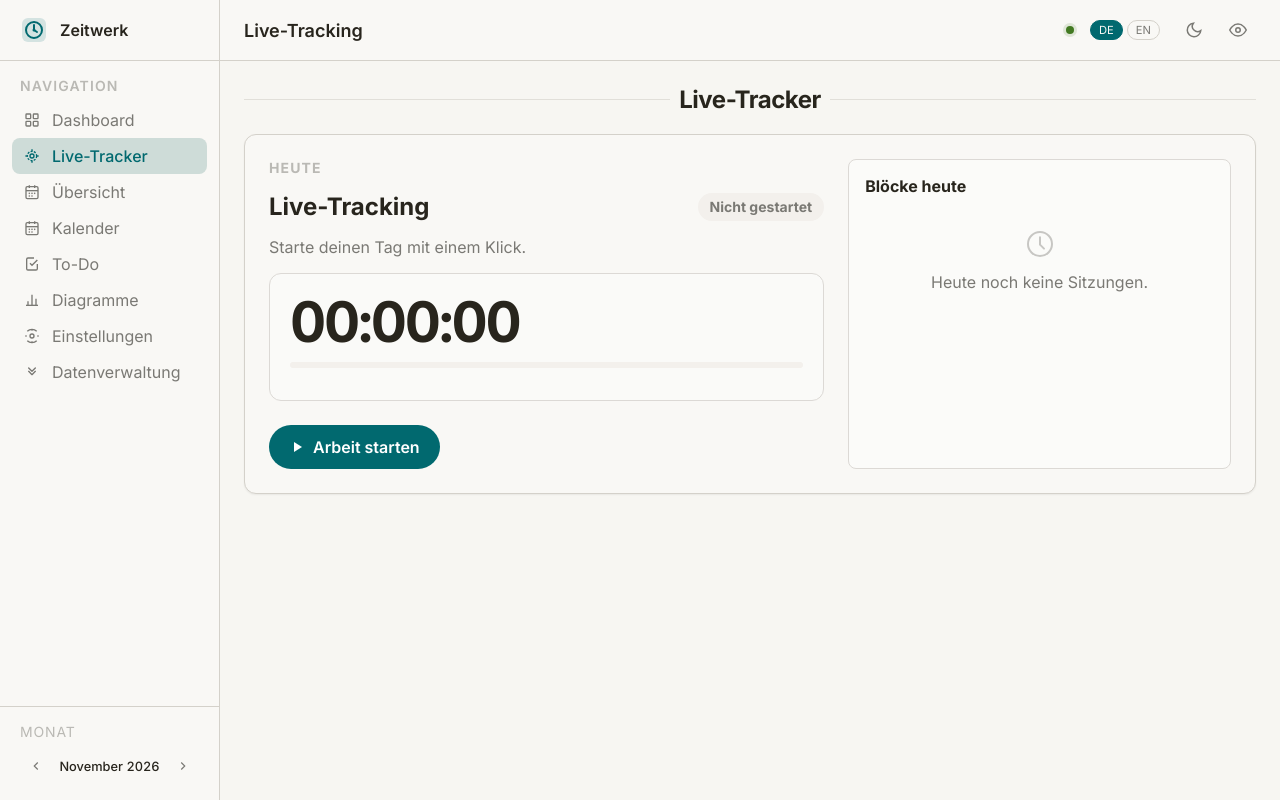
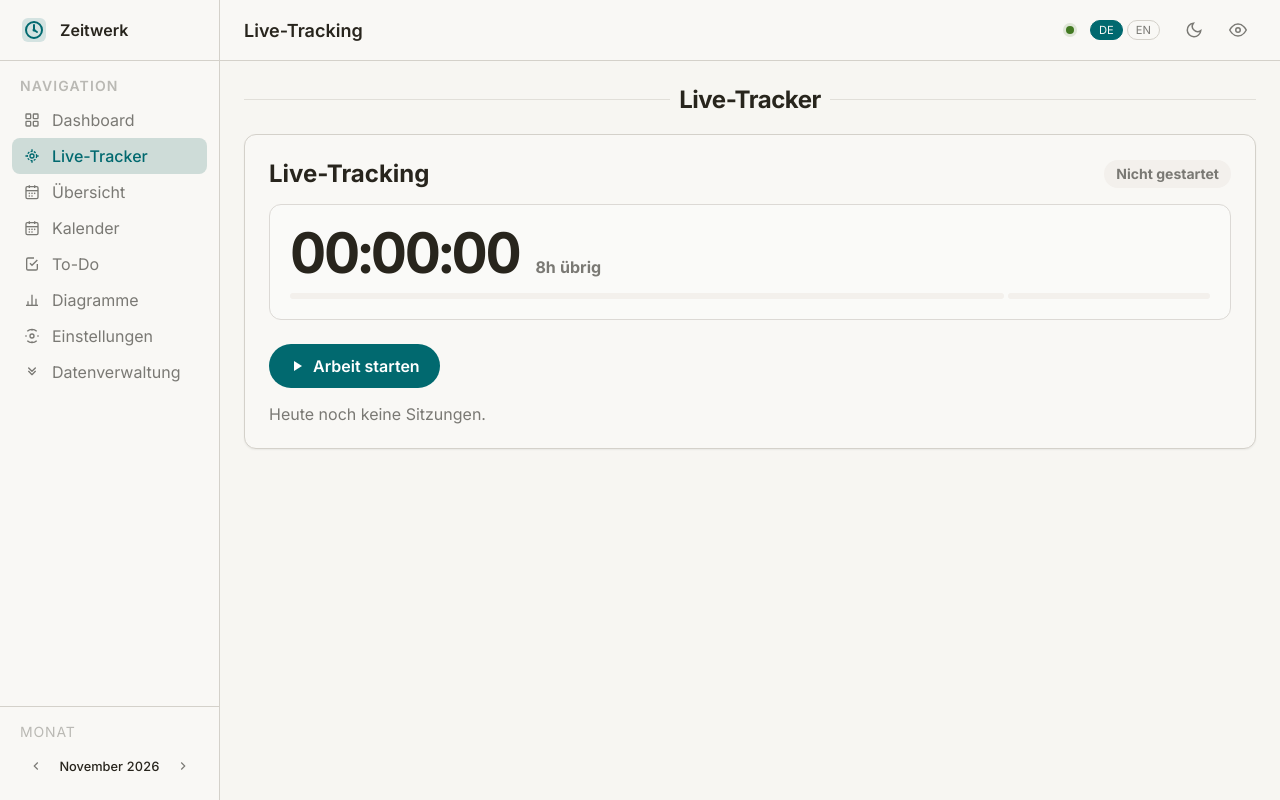
Before and after one commit to beri336/zeitwerk, a Vue app: page /#/livetracking in a window 1280 px wide. Built offline with nearby package versions, Linux system fonts and the light colour scheme.

Commit message:
refactor(live): simplify the tracker
- show the remaining time or overtime next to the clock
- keep today's blocks and drop the repeated status

```diff
--- a/src/components/features/LiveTrackerCard.vue
+++ b/src/components/features/LiveTrackerCard.vue
@@ -2,21 +2,12 @@
 
 <template>
 
-  <section
-    class="live-card"
-    :class="[statusMeta.className, { 'is-critical': isCritical }]"
-  >
+  <section class="live-card" :class="[
+    statusMeta.className,
+    { 'is-critical': isCritical, 'has-blocks': sessionBlocks.length },
+  ]">
     <!-- LEFT: Main panel -->
     <div class="live-card__main">
-      <div class="live-card__eyebrow">
-        <span>{{ $t("common.today") }}</span>
-        <span
-          v-if="store.liveStatus === 'working'"
-          class="pulse-dot"
-          aria-hidden="true"
-        />
-      </div>
-
       <div class="live-card__header">
         <h2 class="live-card__title">{{ $t("live.title") }}</h2>
         <span class="live-card__status">
@@ -25,67 +16,43 @@
         </span>
       </div>
 
-      <p class="live-card__hint">{{ statusMeta.hint }}</p>
-
       <!-- Clock hero -->
-      <div
-        class="live-card__hero"
-        :class="{ 'hero--overtime': isOvertime, 'hero--critical': isCritical }"
-      >
-        <div
-          class="live-card__clock"
-          :class="{ 'clock--critical': isCritical }"
-        >
+      <div class="live-card__hero" :class="{ 'hero--overtime': isOvertime, 'hero--critical': isCritical }">
+        <div class="live-card__clock-row">
+          <div class="live-card__clock" :class="{ 'clock--critical': isCritical }">
             {{ formatLiveDuration(liveWorkHours) }}
+          </div>
+          <p class="live-card__balance" :class="{ 'is-over': isOvertime, 'is-critical': isCritical }">
+            {{ balanceLabel }}
+          </p>
         </div>
 
         <!-- Progress bar -->
-        <div
-          class="live-progress"
-          :title="`${Math.round(progressPercent)}% ${$t('live.progress_title', { hours: TARGET_HOURS.value })}`"
-        >
-          <div
-            class="live-progress__fill"
-            :class="{
-              'fill--overtime': isOvertime,
+        <div class="live-progress" :title="progressTitle">
+          <div class="live-progress__scale">
+            <div class="live-progress__fill" :style="{ width: `${goalFill}%` }" />
+          </div>
+          <div class="live-progress__over">
+            <div class="live-progress__fill" :class="{
+              'fill--overtime': isOvertime && !isCritical,
               'fill--critical': isCritical,
-            }"
-            :style="{ width: `${progressPercent}%` }"
-          />
+            }" :style="{ width: `${overtimeFill}%` }" />
+          </div>
         </div>
 
         <!-- Meta chips -->
-        <div class="live-card__meta">
+        <div v-if="startedAtLabel || store.liveStatus === 'break' || grossToday > 0" class="live-card__meta">
           <span v-if="startedAtLabel" class="live-meta-chip">
             <svg class="chip-icon" viewBox="0 0 16 16" fill="none">
-              <circle
-                cx="8"
-                cy="8"
-                r="6.5"
-                stroke="currentColor"
-                stroke-width="1.5"
-              />
-              <path
-                d="M8 5v3.5l2 2"
-                stroke="currentColor"
-                stroke-width="1.5"
-                stroke-linecap="round"
-              />
+              <circle cx="8" cy="8" r="6.5" stroke="currentColor" stroke-width="1.5" />
+              <path d="M8 5v3.5l2 2" stroke="currentColor" stroke-width="1.5" stroke-linecap="round" />
             </svg>
             {{ $t("live.started_at", { time: startedAtLabel }) }}
           </span>
 
-          <span
-            v-if="store.liveStatus === 'break'"
-            class="live-meta-chip live-meta-chip--break"
-          >
+          <span v-if="store.liveStatus === 'break'" class="live-meta-chip live-meta-chip--break">
             <svg class="chip-icon" viewBox="0 0 16 16" fill="none">
-              <path
-                d="M6 4v8M10 4v8"
-                stroke="currentColor"
-                stroke-width="1.5"
-                stroke-linecap="round"
-              />
+              <path d="M6 4v8M10 4v8" stroke="currentColor" stroke-width="1.5" stroke-linecap="round" />
             </svg>
             {{
               $t("live.break_duration", {
@@ -94,18 +61,7 @@
             }}
           </span>
 
-          <span
-            v-if="store.liveStatus !== 'idle'"
-            class="live-meta-chip"
-            :class="{ 'live-meta-chip--goal': isOvertime }"
-          >
-            {{ formatRemainingHours(remainingHours) }}
-          </span>
-
-          <span
-            v-if="store.grossHourlyRate > 0"
-            class="live-meta-chip live-meta-chip--earnings"
-          >
+          <span v-if="store.grossHourlyRate > 0" class="live-meta-chip live-meta-chip--earnings">
             {{
               $t("live.tracked_today", {
                 val: mask(formatCurrency(grossToday)),
@@ -117,11 +73,7 @@
 
       <!-- Actions -->
       <div class="live-card__actions">
-        <button
-          v-if="store.liveStatus === 'idle'"
-          class="btn live-btn live-btn--primary"
-          @click="onStartWork"
-        >
+        <button v-if="store.liveStatus === 'idle'" class="btn live-btn live-btn--primary" @click="onStartWork">
           <svg viewBox="0 0 16 16" fill="none" class="btn-icon">
             <polygon points="5,3 13,8 5,13" fill="currentColor" />
           </svg>
@@ -129,29 +81,16 @@
         </button>
 
         <template v-else-if="store.liveStatus === 'working'">
-          <button
-            class="btn live-btn live-btn--secondary"
-            @click="onStartBreak"
-          >
+          <button class="btn live-btn live-btn--secondary" @click="onStartBreak">
             <svg viewBox="0 0 16 16" fill="none" class="btn-icon">
-              <path
-                d="M5 4v8M11 4v8"
-                stroke="currentColor"
-                stroke-width="2"
-                stroke-linecap="round"
-              />
+              <path d="M5 4v8M11 4v8" stroke="currentColor" stroke-width="2" stroke-linecap="round" />
             </svg>
             {{ $t("live.start_break") }}
           </button>
-          <button class="btn live-btn live-btn--ghost" @click="onFinishWorkDay">
+          <button class="btn live-btn live-btn--finish" @click="onFinishWorkDay">
             <svg viewBox="0 0 16 16" fill="none" class="btn-icon">
-              <path
-                d="M3 8h10M9 4l4 4-4 4"
-                stroke="currentColor"
-                stroke-width="1.5"
-                stroke-linecap="round"
-                stroke-linejoin="round"
-              />
+              <path d="M3 8h10M9 4l4 4-4 4" stroke="currentColor" stroke-width="1.5" stroke-linecap="round"
+                stroke-linejoin="round" />
             </svg>
             {{ $t("live.finish_day") }}
           </button>
@@ -164,24 +103,22 @@
             </svg>
             {{ $t("live.resume") }}
           </button>
-          <button class="btn live-btn live-btn--ghost" @click="onFinishWorkDay">
+          <button class="btn live-btn live-btn--finish" @click="onFinishWorkDay">
             <svg viewBox="0 0 16 16" fill="none" class="btn-icon">
-              <path
-                d="M3 8h10M9 4l4 4-4 4"
-                stroke="currentColor"
-                stroke-width="1.5"
-                stroke-linecap="round"
-                stroke-linejoin="round"
-              />
+              <path d="M3 8h10M9 4l4 4-4 4" stroke="currentColor" stroke-width="1.5" stroke-linecap="round"
+                stroke-linejoin="round" />
             </svg>
             {{ $t("live.finish_day") }}
           </button>
         </template>
       </div>
+      <p v-if="!sessionBlocks.length" class="live-empty">
+        {{ $t("live.no_sessions") }}
+      </p>
     </div>
 
     <!-- RIGHT: Session blocks -->
-    <div class="live-card__side">
+    <div v-if="sessionBlocks.length" class="live-card__side">
       <div class="live-card__side-header">
         <span class="live-card__side-title">{{ $t("live.blocks_title") }}</span>
         <span v-if="sessionBlocks.length" class="side-count">{{
@@ -190,52 +127,22 @@
       </div>
 
       <div v-if="sessionBlocks.length" class="live-blocks">
-        <div
-          v-for="(block, index) in sessionBlocks"
-          :key="index"
-          class="live-block"
-          :class="{ 'live-block--active': !block.end }"
-        >
+        <div v-for="(block, index) in sessionBlocks" :key="index" class="live-block"
+          :class="{ 'live-block--active': !block.end }">
           <div class="live-block__index">{{ index + 1 }}</div>
           <div class="live-block__content">
             <span class="live-block__time">
               {{ block.start || "—" }}
               <span class="block-separator">→</span>
               <span :class="{ 'block-running': !block.end }">{{
-                block.end || "running"
+                block.end || $t("live.running")
               }}</span>
             </span>
             <span v-if="block.pause" class="live-block__pause">{{
               $t("live.block_pause", { val: block.pause })
             }}</span>
           </div>
-          <span v-if="!block.end" class="block-live-dot" />
         </div>
-      </div>
-
-      <div v-else class="live-empty">
-        <svg viewBox="0 0 24 24" fill="none" class="empty-icon">
-          <circle
-            cx="12"
-            cy="12"
-            r="9"
-            stroke="currentColor"
-            stroke-width="1.5"
-          />
-          <path
-            d="M12 7v5.5l3 3"
-            stroke="currentColor"
-            stroke-width="1.5"
-            stroke-linecap="round"
-          />
-        </svg>
-        {{ $t("live.no_sessions") }}
-      </div>
-
-      <!-- Daily summary if any work done -->
-      <div v-if="sessionBlocks.length" class="live-side-summary">
-        <span>{{ $t("live.total_tracked") }}</span>
-        <strong>{{ formatLiveDuration(liveWorkHours) }}</strong>
       </div>
     </div>
   </section>
@@ -476,9 +383,31 @@ const liveBreakSeconds = computed(() => {
   );
 });
 
-const progressPercent = computed(() =>
-  Math.min(100, (liveWorkHours.value / TARGET_HOURS.value) * 100),
+const overtimeHours = computed(() =>
+  Math.max(0, liveWorkHours.value - TARGET_HOURS.value),
 );
+
+const goalFill = computed(() => {
+  const target = TARGET_HOURS.value;
+  if (!target) return 0;
+
+  return Math.min(100, (liveWorkHours.value / target) * 100);
+});
+
+const overtimeFill = computed(() => {
+  const span = MAX_WORK_HOURS.value - TARGET_HOURS.value;
+  if (span <= 0)
+    return overtimeHours.value > 0 ? 100 : 0;
+
+  return Math.min(100, (overtimeHours.value / span) * 100);
+});
+
+const progressTitle = computed(() => {
+  const target = TARGET_HOURS.value || 1;
+  const percent = Math.round((liveWorkHours.value / target) * 100);
+
+  return `${percent}% ${t("live.progress_title", { hours: target })}`;
+});
 
 const isOvertime = computed(() => liveWorkHours.value >= TARGET_HOURS.value);
 const isCritical = computed(
@@ -488,6 +417,15 @@ const isCritical = computed(
 const remainingHours = computed(() =>
   Math.max(0, TARGET_HOURS.value - liveWorkHours.value),
 );
+
+const balanceLabel = computed(() => {
+  if (overtimeHours.value > 0)
+    return formatOvertimeHours(overtimeHours.value);
+  if (remainingHours.value <= 0)
+    return t("live.goal_reached");
+
+  return formatRemainingHours(remainingHours.value);
+});
 
 // Earnings
 const grossToday = computed(() => {
@@ -536,13 +474,27 @@ function formatCurrency(value) {
 
 function formatRemainingHours(hours) {
   const totalMin = Math.round(hours * 60);
-  if (totalMin <= 0) return t("live.goal_reached");
-  if (totalMin < 60) return t("live.left_time", { time: totalMin });
+  if (totalMin <= 0)
+    return t("live.goal_reached");
+  if (totalMin < 60)
+    return t("live.left_time", { time: totalMin });
+
+  const h = Math.floor(totalMin / 60);
+  const m = totalMin % 60;
+
+  return m > 0
+    ? t("live.left_time_hm", { h, m })
+    : t("live.left_time_h", { h });
+}
+
+function formatOvertimeHours(hours) {
+  const totalMin = Math.max(1, Math.round(hours * 60));
+  if (totalMin < 60) return t("live.over_time", { time: totalMin });
   const h = Math.floor(totalMin / 60);
   const m = totalMin % 60;
   return m > 0
-    ? t("live.left_time_hm", { h, m })
-    : t("live.left_time_h", { h });
+    ? t("live.over_time_hm", { h, m })
+    : t("live.over_time_h", { h });
 }
 
 // Actions
@@ -572,7 +524,7 @@ function onFinishWorkDay() {
 /* Layout */
 .live-card {
   display: grid;
-  grid-template-columns: 1.45fr 1fr;
+  grid-template-columns: 1fr;
   gap: var(--space-6);
   padding: var(--space-6);
   background: var(--color-surface);
@@ -588,65 +540,38 @@ function onFinishWorkDay() {
 
 /* State Variants */
 .live-card.is-working {
-  border-color: color-mix(
-    in oklch,
+  border-color: color-mix(in oklch,
       var(--color-success) 40%,
-    var(--color-border)
-  );
-  background: color-mix(
-    in oklch,
+      var(--color-border));
+  background: color-mix(in oklch,
       var(--color-success-highlight) 25%,
-    var(--color-surface)
-  );
+      var(--color-surface));
   box-shadow:
     var(--shadow-sm),
     0 0 0 1px color-mix(in oklch, var(--color-success) 15%, transparent);
 }
 
 .live-card.is-break {
-  border-color: color-mix(
-    in oklch,
+  border-color: color-mix(in oklch,
       var(--color-warning) 40%,
-    var(--color-border)
-  );
-  background: color-mix(
-    in oklch,
+      var(--color-border));
+  background: color-mix(in oklch,
       var(--color-warning-highlight) 20%,
-    var(--color-surface)
-  );
+      var(--color-surface));
 }
 
 .live-card.is-critical {
-  border-color: color-mix(
-    in oklch,
+  border-color: color-mix(in oklch,
       var(--color-error) 45%,
-    var(--color-border)
-  );
-  background: color-mix(
-    in oklch,
+      var(--color-border));
+  background: color-mix(in oklch,
       var(--color-error-highlight, #fef2f2) 20%,
-    var(--color-surface)
-  );
+      var(--color-surface));
 }
 
 /* Eyebrow */
-.live-card__eyebrow {
-  display: flex;
-  align-items: center;
-  gap: var(--space-2);
-  font-size: var(--text-xs);
-  text-transform: uppercase;
-  letter-spacing: 0.08em;
-  color: var(--color-text-faint);
-  font-weight: 700;
-}
-
-.pulse-dot {
-  width: 8px;
-  height: 8px;
-  border-radius: 50%;
-  background: var(--color-success);
-  animation: pulse 1.8s ease-in-out infinite;
+.live-card.has-blocks {
+  grid-template-columns: 1.45fr 1fr;
 }
 
 /* Main Panel */
@@ -662,17 +587,6 @@ function onFinishWorkDay() {
   justify-content: space-between;
   gap: var(--space-3);
   flex-wrap: wrap;
-}
-
-.live-card__title {
-  font-size: var(--text-lg);
-  font-weight: 700;
-}
-
-.live-card__hint {
-  color: var(--color-text-muted);
-  font-size: var(--text-sm);
-  max-width: 48ch;
 }
 
 /* Status Badge */
@@ -725,19 +639,39 @@ function onFinishWorkDay() {
 }
 
 .hero--overtime {
-  border-color: color-mix(
-    in oklch,
+  border-color: color-mix(in oklch,
       var(--color-warning) 30%,
-    var(--color-divider)
-  );
+      var(--color-divider));
 }
 
 .hero--critical {
-  border-color: color-mix(
-    in oklch,
+  border-color: color-mix(in oklch,
       var(--color-error, #ef4444) 30%,
-    var(--color-divider)
-  );
+      var(--color-divider));
+}
+
+.live-card__clock-row {
+  display: flex;
+  align-items: baseline;
+  justify-content: flex-start;
+  gap: var(--space-4);
+  flex-wrap: wrap;
+}
+
+.live-card__balance {
+  margin: 0;
+  font-size: var(--text-sm);
+  font-weight: 700;
+  color: var(--color-text-muted);
+  font-variant-numeric: tabular-nums;
+}
+
+.live-card__balance.is-over {
+  color: var(--color-warning);
+}
+
+.live-card__balance.is-critical {
+  color: var(--color-error);
 }
 
 .live-card__clock {
@@ -756,10 +690,25 @@ function onFinishWorkDay() {
 
 /* Progress Bar */
 .live-progress {
+  display: flex;
+  gap: 4px;
   height: 6px;
+}
+
+.live-progress__scale,
+.live-progress__over {
+  height: 100%;
   border-radius: var(--radius-full);
   background: var(--color-surface-offset);
   overflow: hidden;
+}
+
+.live-progress__scale {
+  flex: 1;
+}
+
+.live-progress__over {
+  width: 22%;
 }
 
 .live-progress__fill {
@@ -809,11 +758,9 @@ function onFinishWorkDay() {
 .live-meta-chip--break {
   color: var(--color-warning);
   background: var(--color-warning-highlight);
-  border-color: color-mix(
-    in oklch,
+  border-color: color-mix(in oklch,
       var(--color-warning) 20%,
-    var(--color-divider)
-  );
+      var(--color-divider));
 }
 
 .live-meta-chip--goal {
@@ -869,10 +816,10 @@ function onFinishWorkDay() {
   border: 1px solid var(--color-border);
 }
 
-.live-btn--ghost {
-  background: transparent;
-  color: var(--color-text-muted);
-  border: 1px solid var(--color-divider);
+.live-btn--finish {
+  background: var(--color-error-highlight);
+  color: var(--color-error);
+  border: 1px solid color-mix(in oklch, var(--color-error) 35%, transparent);
 }
 
 .btn-icon {
@@ -936,11 +883,9 @@ function onFinishWorkDay() {
 }
 
 .live-block--active {
-  border-color: color-mix(
-    in oklch,
+  border-color: color-mix(in oklch,
       var(--color-success) 35%,
-    var(--color-divider)
-  );
+      var(--color-divider));
 }
 
 .live-block__index {
@@ -982,42 +927,11 @@ function onFinishWorkDay() {
   color: var(--color-text-muted);
 }
 
-.block-live-dot {
-  width: 7px;
-  height: 7px;
-  border-radius: 50%;
-  background: var(--color-success);
-  flex-shrink: 0;
-  animation: pulse 1.8s ease-in-out infinite;
-}
-
-/* Side Summary */
-.live-side-summary {
-  display: flex;
-  justify-content: space-between;
-  align-items: center;
-  padding-top: var(--space-3);
-  border-top: 1px solid var(--color-divider);
-  font-size: var(--text-sm);
-  color: var(--color-text-muted);
-  margin-top: auto;
-}
-
-.live-side-summary strong {
-  color: var(--color-text);
-  font-variant-numeric: tabular-nums;
-}
-
 /* Empty State */
 .live-empty {
-  display: flex;
-  flex-direction: column;
-  align-items: center;
-  gap: var(--space-3);
-  padding: var(--space-5) 0;
+  margin: 0;
   color: var(--color-text-muted);
   font-size: var(--text-sm);
-  text-align: center;
 }
 
 .empty-icon {
@@ -1028,6 +942,7 @@ function onFinishWorkDay() {
 
 /* Animation */
 @keyframes pulse {
+
   0%,
   100% {
     opacity: 1;
@@ -1042,7 +957,9 @@ function onFinishWorkDay() {
 
 /* Tablet */
 @media (max-width: 900px) {
-  .live-card {
+
+  .live-card,
+  .live-card.has-blocks {
     grid-template-columns: 1fr;
     gap: var(--space-4);
     padding: var(--space-4);
@@ -1071,10 +988,6 @@ function onFinishWorkDay() {
 
   .live-card__clock {
     font-size: clamp(2.2rem, 12vw, 3rem);
-  }
-
-  .live-card__hint {
-    display: none;
   }
 
   .live-blocks {
--- a/src/locales/de.json
+++ b/src/locales/de.json
@@ -515,6 +515,9 @@
         "left_time": "{time} Min übrig",
         "left_time_h": "{h}h übrig",
         "left_time_hm": "{h}h {m}m übrig",
+        "over_time": "{time} Min über Soll",
+        "over_time_h": "{h}h über Soll",
+        "over_time_hm": "{h}h {m}m über Soll",
         "notif_inactivity_title": "Automatisch pausiert",
         "notif_inactivity_body": "Keine Aktivität seit {val} Minuten.",
         "toast_inactivity": "⏸️ Automatisch nach {val} Min Inaktivität pausiert.",
--- a/src/locales/en.json
+++ b/src/locales/en.json
@@ -552,6 +552,9 @@
         "left_time": "{time}m left",
         "left_time_h": "{h}h left",
         "left_time_hm": "{h}h {m}m left",
+        "over_time": "{time}m over goal",
+        "over_time_h": "{h}h over goal",
+        "over_time_hm": "{h}h {m}m over goal",
         "notif_inactivity_title": "Auto-paused",
         "notif_inactivity_body": "No activity detected for {val} minutes.",
         "toast_inactivity": "⏸️ Auto-paused after {val} min inactivity.",
```
Lines whose indentation alone changed are shown as unchanged.
